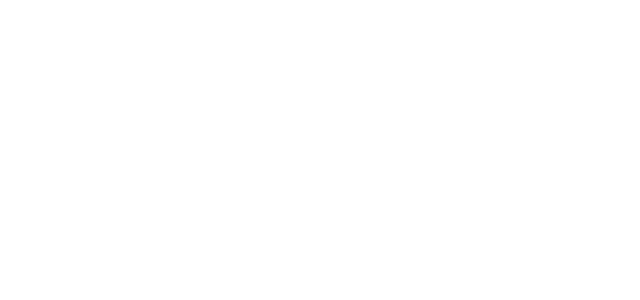
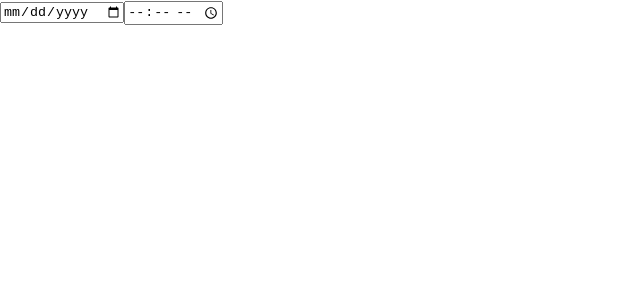
Before and after one commit to csaye/countdown-visualizer, a Next.js app: page / in a window 1280 px wide. Shown: the top 300 px of the page, without its empty margins (0-640 px from the left). Built offline with nearby package versions, Linux system fonts and the light colour scheme.

Commit message:
Implement datetime input.

```diff
--- a/pages/index.js
+++ b/pages/index.js
@@ -1,8 +1,24 @@
+import { useState } from 'react';
+
 import styles from '../styles/Index.module.css';
 
 export default function Index() {
+  const [date, setDate] = useState('');
+  const [time, setTime] = useState('');
+
   return (
     <div>
+      <input
+        type="date"
+        value={date}
+        onChange={e => setDate(e.target.value)}
+      />
+      <input
+        type="time"
+        value={time}
+        onChange={e => setTime(e.target.value)}
+      />
+      <h1>{date} {time}</h1>
     </div>
   );
 }
```
